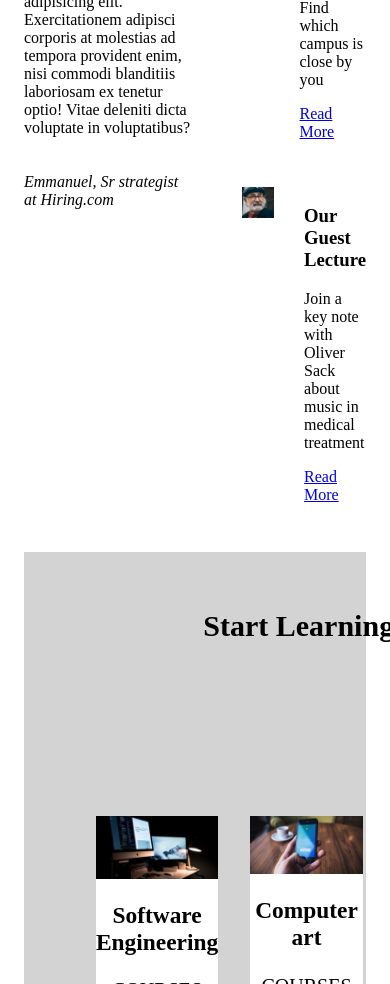
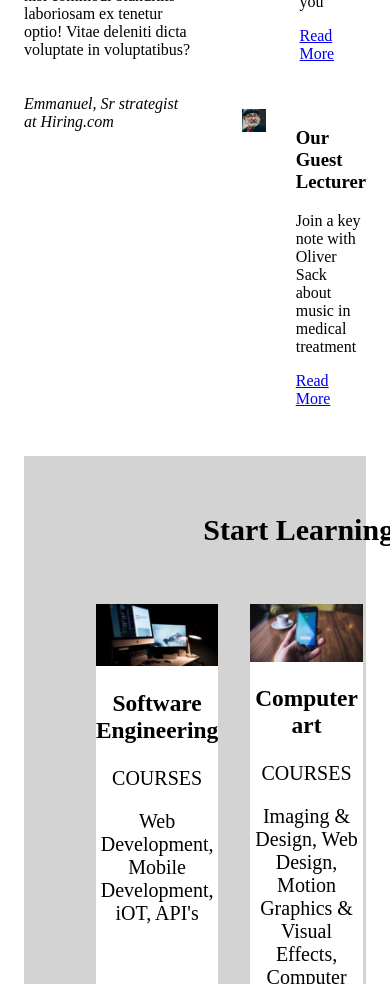
Before and after one commit to Pri-21/capstone_project, a plain HTML site: page index.html in a window 390 px wide. Shown: the part 780-1764 px from the top of the page. Drawn offline with Linux system fonts and the light colour scheme.

Commit message:
commit before making the website responsive

```diff
--- a/index.html
+++ b/index.html
@@ -88,7 +88,7 @@
             alt="guest lecturer image"
           />
           <div class="guest-text">
-            <h3>Our Guest Lecture</h3>
+            <h3>Our Guest Lecturer</h3>
             <p>
               Join a key note with Oliver Sack about music in medical treatment
             </p>
--- a/resources/css/style.css
+++ b/resources/css/style.css
@@ -12,7 +12,7 @@ body {
 
 #header {
   font-family: Verdana, Geneva, Tahoma, sans-serif;
-  padding-bottom: 0;
+  height: 64px;
 }
 
 .first {
@@ -171,12 +171,12 @@ input {
   text-align: center;
   color: black;
   grid-column: 1 / 4;
-  grid-row: 1 / 1;
 }
 
 #third-section {
   display: grid;
   grid-template-columns: repeat(3, 1fr);
+  grid-template-rows: auto;
   grid-gap: 32px;
   grid-auto-columns: minmax(200px, auto);
   grid-auto-rows: minmax(200px, auto);
@@ -222,3 +222,8 @@ footer {
   padding-top: 0;
   display: block;
 }
+
+/* Media Queries */
+@media only screen and (max-width: 600px) {
+
+}
```
